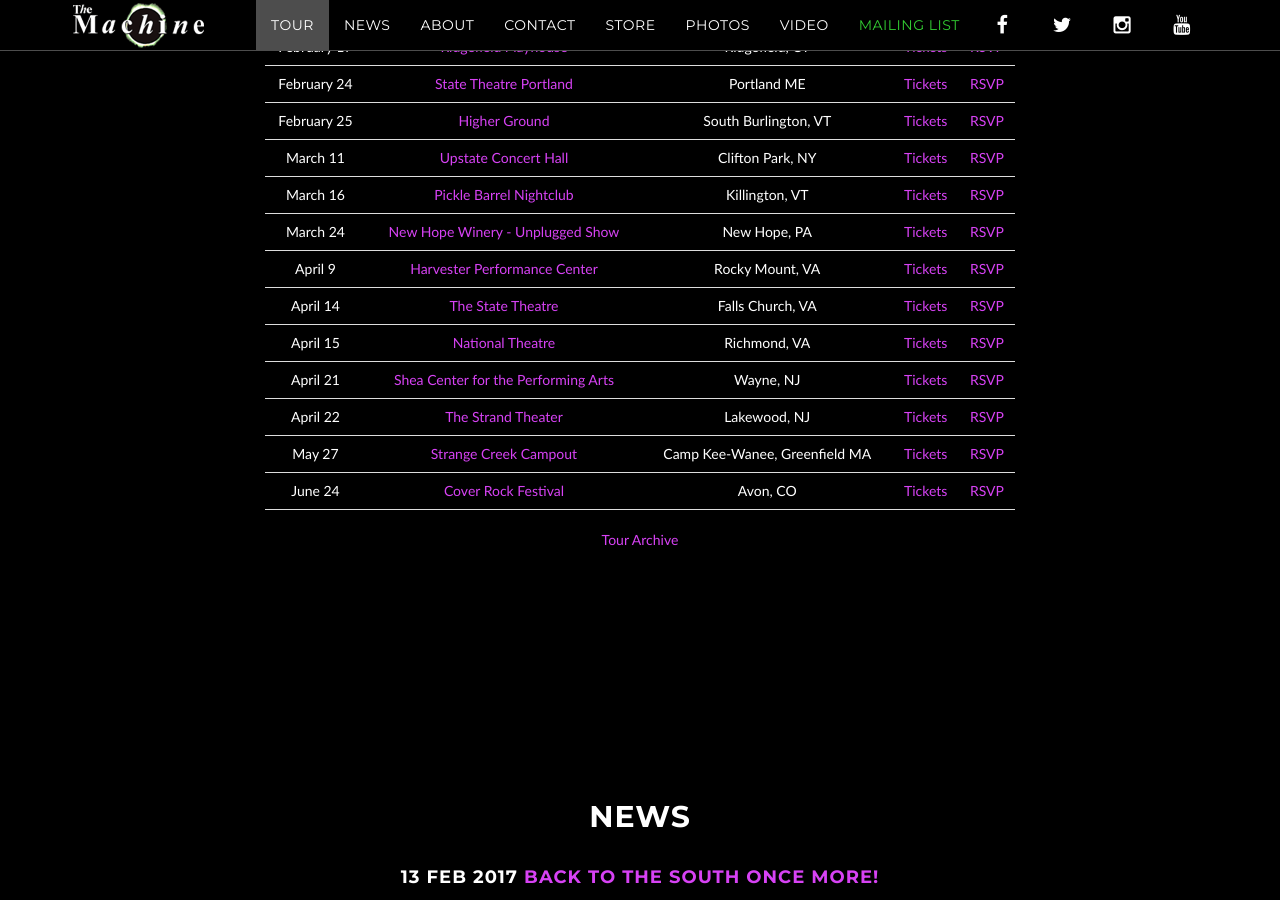
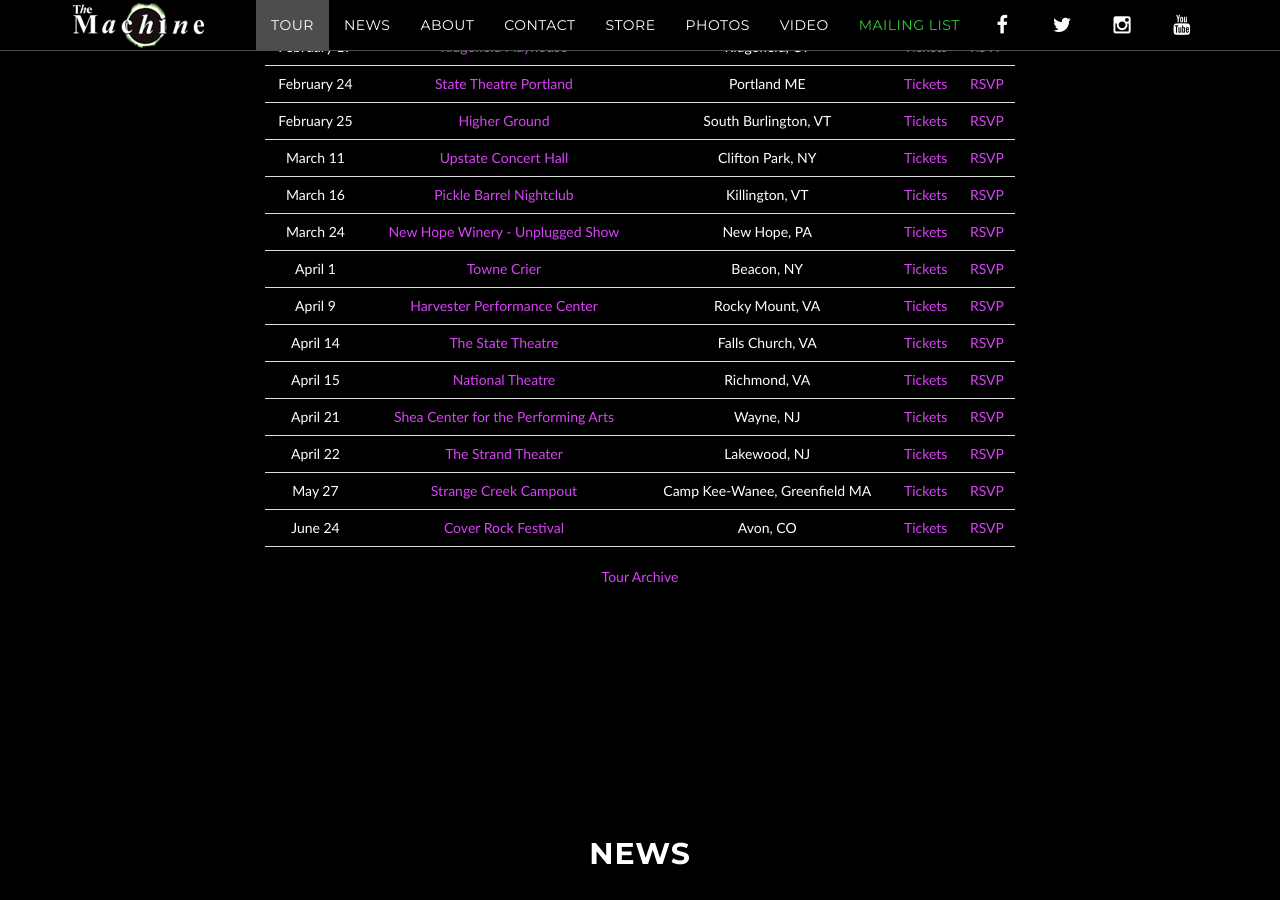
Before and after one commit to machineweb/machineweb.github.io, a Jekyll site: the page built from index.html, in a window 1280 px wide and 900 px high, scrolled down 1064 px. Built offline with Jekyll 4.4.1, drawn with Linux system fonts in a browser that asks for light colours; comment, search, counter and statistics services are not loaded.

Commit message:
New tour item

```diff
--- a/_data/tour.yml
+++ b/_data/tour.yml
@@ -2903,3 +2903,11 @@
     tickets-url: "http://harvester-music.com/event.cfm?cart&showTimingID=254927"
     rsvp-url: "https://www.facebook.com/events/684687341704401/"
     order: "1491721200000"
+
+  - date: "April 1 2017"
+    venue: "Towne Crier"
+    venue-url: "http://www.townecrier.com/"
+    location: "Beacon, NY"
+    tickets-url: "http://www.townecrier.com/"
+    rsvp-url: "https://www.facebook.com/events/1242152359224980/"
+    order: "1491022800000"
```
